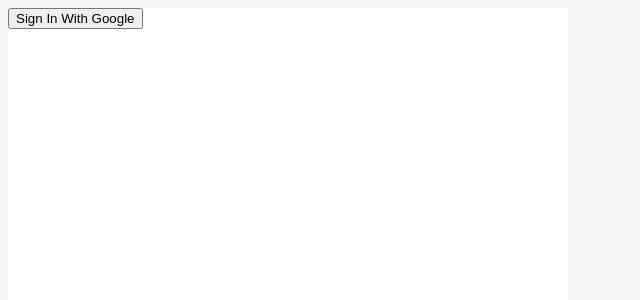
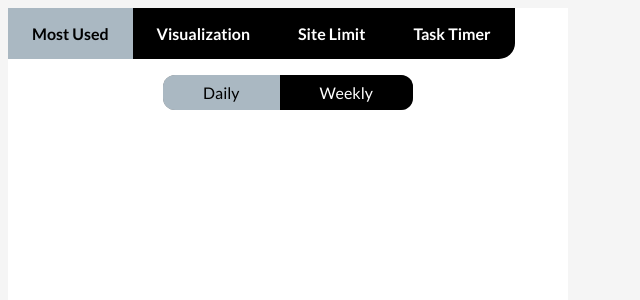
Before and after one commit to JHowellLB/ProTasker, a React (Vite) app in the folder frontend/: page / in a window 1280 px wide. Shown: the top 300 px of the page, without its empty margins (0-640 px from the left). Built offline with nearby package versions, Linux system fonts and the light colour scheme; no server answers.

Commit message:
removed login

```diff
--- a/frontend/src/App.tsx
+++ b/frontend/src/App.tsx
@@ -1,32 +1,7 @@
 // import { BrowserRouter as Router, Routes, Route } from "react-router-dom";
 import Tabs from "./components/Tabs/Tabs";
-import Login from "./components/Login/Login";
-// import MostUsed from "./page/mostused";
-// import Visualization from "./page/visualization";
-// import SiteLimit from "./page/sitelimit";
-// import TaskTimer from "./page/tasktimer";
-// import Navbar from "./Navbar/Navbar";
-import { useState, useEffect } from "react";
-import { auth } from "./services/firebase";
 
 const App = () => {
-  const [user, setUser] = useState(null);
-
-  useEffect(() => {
-    const unsubscribe = auth.onAuthStateChanged((user: any) => {
-      if (user) {
-        // User is signed in, update state with user data
-        setUser(user);
-      } else {
-        // No user is signed in, update state to indicate no user
-        setUser(null);
-      }
-    });
-
-    // Cleanup function to unsubscribe from the observer when component unmounts
-    return () => unsubscribe();
-  }, []); // Empty dependency array to run effect only once when component mounts
-
-  return <div>{user ? <Tabs /> : <Login />} </div>;
+  return <Tabs />;
 };
 export default App;
```
